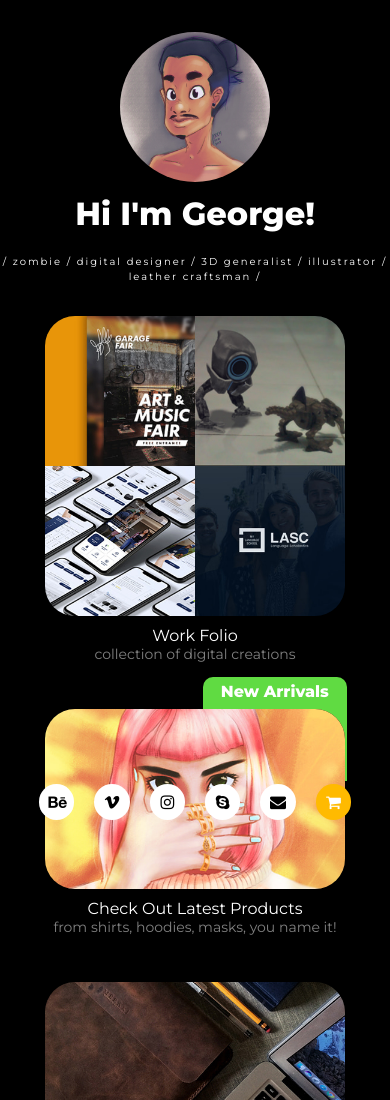
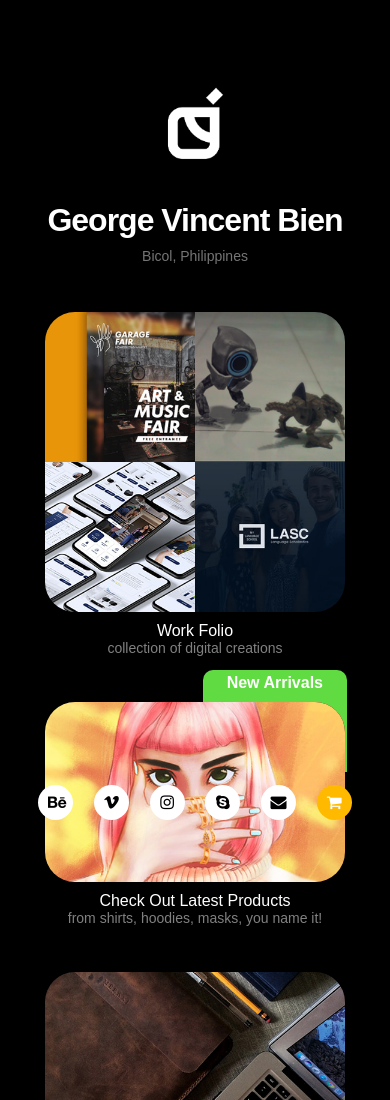
Before and after one commit to georgeawsm/georgeawsm.github.io, a plain HTML site: page shortpage/index.html in a window 390 px wide. Shown: the top 1100 px of the page. Drawn offline with Linux system fonts and the light colour scheme.

Commit message:
mainpage and subpages 004

```diff
--- a/css/main.css
+++ b/css/main.css
@@ -43,6 +43,8 @@ body {
 .logomark {
     display: block;
     float: left;
+    margin-left: 1vw;
+    margin-top: 1vw;
 
 
 }
@@ -64,7 +66,7 @@ body {
     font-weight: 300;
     color: #eeeeee;
     letter-spacing: 0px;
-    padding: .6vw 1vw;
+    padding: .4vw 1vw;
     /* line-height: 20px; */
     margin-top: .8em;
 
@@ -594,6 +596,11 @@ h2 {
         margin-bottom: -20px;
     }
 
+    p4 {
+        font-size: 10px;
+
+    }
+
     /* .logotext {
         font-size: 7vw;
 
@@ -603,8 +610,9 @@ h2 {
         /* margin-left: auto;
         margin-right: auto;
         width: 105%; */
-        margin-top: -2vh;
-        margin-left: 0vh;
+        margin-top: 0vh;
+        margin-left: 1vh;
+
     }
 
 
@@ -614,11 +622,12 @@ h2 {
 
     .roles p1, p2{
         padding: 0vw 0vw;
-        margin-top: 0em;
+        margin-top: -1vh;
         font-size: 14px;
-        width: 80%;
+        width: 100%;
         float: right;
-        color: #000;
+        color: rgb(255, 255, 255);
+        text-align: right;
     }
 
 
--- a/shortpage/css/main.css
+++ b/shortpage/css/main.css
@@ -5,7 +5,7 @@
 
 
 body {
-    font-family: 'Montserrat', sans-serif;
+    font-family: 'Heebo', sans-serif;
     margin: 0px;
     background: #000;
     color: white;
@@ -15,13 +15,23 @@ body {
 
 .containercircle {
     display: inline-block;
-    margin-top: 2em;
-    margin-bottom: -.5em;
+    margin-top: 5em;
+    margin-bottom: -3em;
     height: 150px;
     width: 150px;
     overflow: hidden;
     border-radius: 50%;
     background-color: black;
+    align-items: center;
+
+
+}
+
+.containercircle img {
+    -webkit-filter: invert(1);
+    filter: invert(1);
+    height: 90px;
+
 }
 
     .userphoto {
@@ -34,6 +44,8 @@ body {
     .userinfo h1 {
         display: block;
         margin-top: .5em;
+        margin-bottom: .3em;
+        letter-spacing: -1px;
     }
 
         .userinfo p {
@@ -46,7 +58,7 @@ body {
 
 .containersquare {
     display: inline-block;
-    margin-top: 2em;
+    margin-top: 3em;
     margin-bottom: -.5em;
     width: 300px;
     height: 300px;
@@ -114,10 +126,10 @@ body {
 .roles {
     display: block;
     text-decoration: none;
-    font-size: 10px;
+    font-size: 14px;
     font-weight: 300;
-    color: #ffffff;
-    letter-spacing: 2px;
+    color: #757575;
+    letter-spacing: 0px;
     line-height: 15px;
 
 }
--- a/shortpage/index.html
+++ b/shortpage/index.html
@@ -3,26 +3,27 @@
 <head>
     <meta charset="UTF-8">
     <meta name="viewport" content="width=device-width, initial-scale=1.0">
-    <title>georgeawsm</title>
+    <title>George Vincent Bien // Shortpage</title>
     <link rel="stylesheet" href="css/main.css">
+    <link rel='icon' href='/favicon.jpg' type='image/x-icon'/ >
 </head>
 <body>
 
 
 <div class="containercircle">
-    <img src="images/userphoto.jpg" alt="georgeawsm" class="userphoto">
+    <img src="images/george_logo-12-white.jpg" alt="georgeawsm" class="userphoto"  >
 </div>
 
     <div class="userinfo">
         <h1>
-        Hi I'm George!
+        George Vincent Bien
         </h1>
         <!-- <p>
             Zombie | Digital Designer | 3D Generalist | Illustrator | Leather Craftsman
         </p> -->
         <div class="roles">
-            / zombie / digital designer / 3D generalist / illustrator / leather craftsman /
-
+            <!-- / zombie / digital designer / 3D generalist / illustrator / leather craftsman / -->
+            Bicol, Philippines
         </div>
     </div>
 
```
Also changed, not shown: index.html (+26 -6 lines), webdesign.html (+7 -4 lines), favicon.jpg (added), images/george_logo-12-white.jpg (added), logo exploration-17.png (added), shortpage/images/george_logo-12-white.jpg (added), 1 other file.
